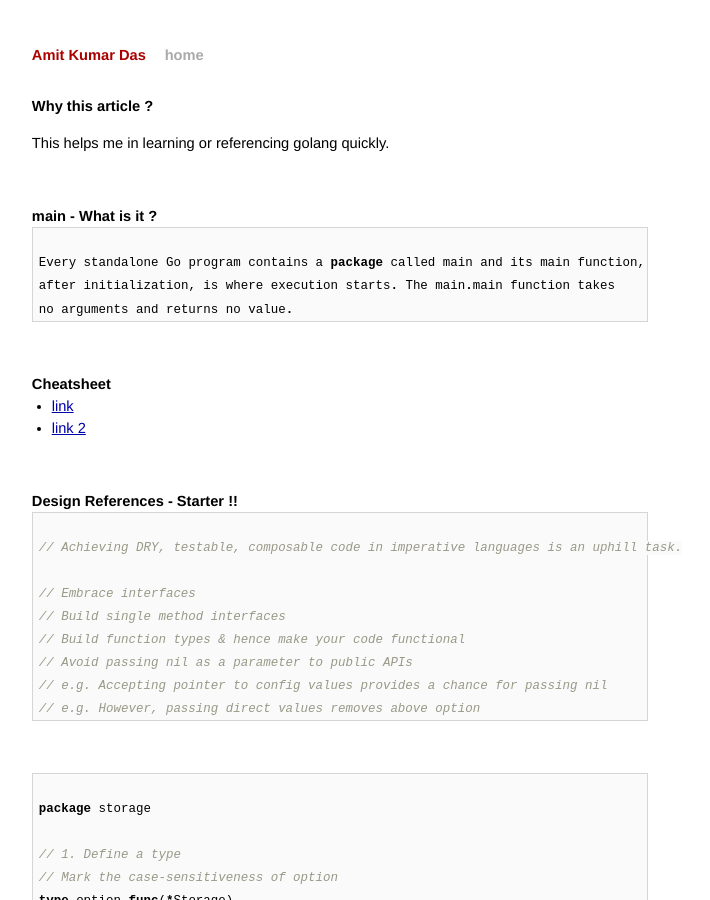
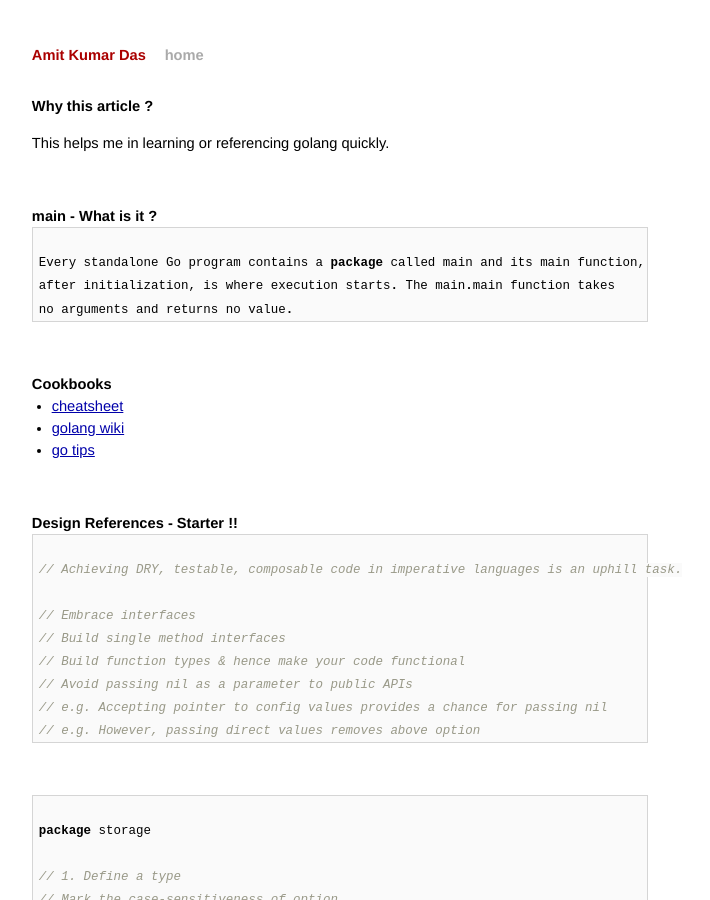
Before and after one commit to AmitKumarDas/amitkumardas.github.io, a Jekyll site: the page built from _posts/2016-07-14-my-golang-refresher.md, in a window 1280 px wide and 900 px high. Shown: the whole window, without its empty margins (300-1010 px from the left). Built offline with Jekyll 4.4.1, drawn with Linux system fonts in a browser that asks for light colours.

Commit message:
Update 2016-07-14-my-golang-refresher.md

```diff
--- a/_posts/2016-07-14-my-golang-refresher.md
+++ b/_posts/2016-07-14-my-golang-refresher.md
@@ -20,10 +20,11 @@ no arguments and returns no value.
 
 <br />
 
-### Cheatsheet
+### Cookbooks
 
-- [link](https://github.com/a8m/go-lang-cheat-sheet)
-- [link 2](https://github.com/golang/go/wiki)
+- [cheatsheet](https://github.com/a8m/go-lang-cheat-sheet)
+- [golang wiki](https://github.com/golang/go/wiki)
+- [go tips](https://github.com/beyondns/gotips)
 
 <br />
 
```
